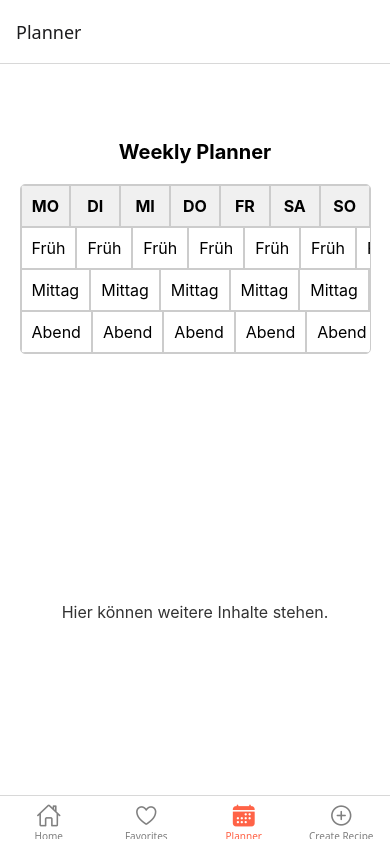
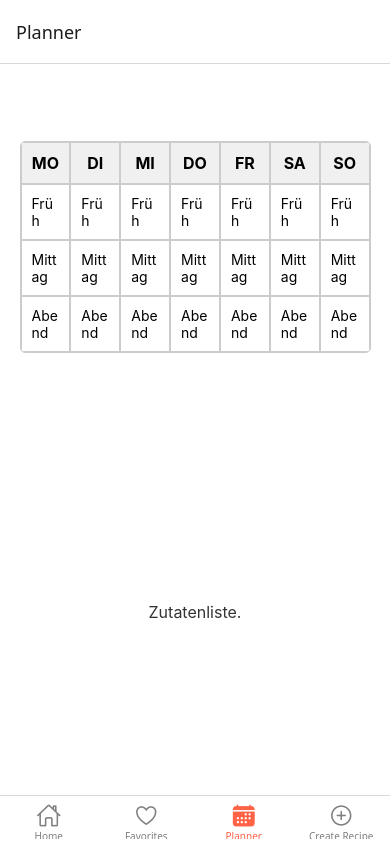
Before and after one commit to Throm333/Cook-Master, a React Native app: screen /Planner in a window 390 px wide. Built offline with nearby package versions, Linux system fonts and the light colour scheme.

Commit message:
Weeklyplaner Touchable
hab touch mechanik implementiert

```diff
--- a/src/screens/Weekplanerscreen.js
+++ b/src/screens/Weekplanerscreen.js
@@ -1,5 +1,5 @@
 import React from "react";
-import { StyleSheet, Text, View } from "react-native";
+import { StyleSheet, TouchableOpacity, Text, View } from "react-native";
 
 const Weekplanerscreen = () => {
   const days = ["MO", "DI", "MI", "DO", "FR", "SA", "SO"];
@@ -8,7 +8,6 @@ const Weekplanerscreen = () => {
   return (
     <View style={styles.container}>
       <View style={styles.tableContainer}>
-        <Text style={styles.headerText}>Weekly Planner</Text>
         <View style={styles.table}>
           <View style={styles.row}>
             {days.map((day) => (
@@ -20,10 +19,16 @@ const Weekplanerscreen = () => {
           {times.map((time) => (
             <View style={styles.row} key={time}>
               {days.map((day) => (
-                <Text style={styles.cell} key={`${day}-${time}`}>
-                  {time}
-                </Text>
+                <TouchableOpacity
+                style={styles.cell} key={`${day}-${time}`}
+
+                >
+                  <Text >
+                    {time}
+                 </Text>
+                </TouchableOpacity>
               ))}
+
             </View>
           ))}
         </View>
@@ -31,7 +36,7 @@ const Weekplanerscreen = () => {
 
       <View style={styles.bottomContainer}>
         <Text style={styles.bottomText}>
-          Hier können weitere Inhalte stehen.
+          Zutatenliste.
         </Text>
       </View>
     </View>
```
